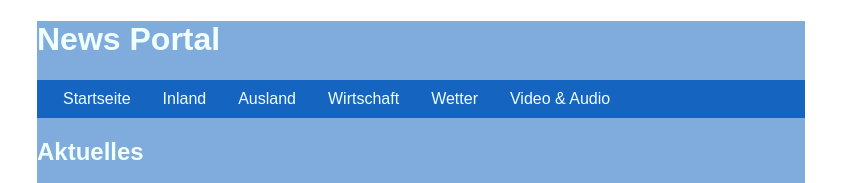
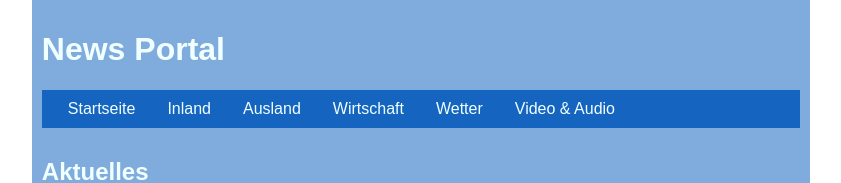
Before and after one commit to ChristianArning/GIS-Praktikum-News_Portal, a plain HTML site: page index.html in a window 1280 px wide. Shown: the top 183 px of the page, without its empty margins (219-1060 px from the left). Drawn offline with Linux system fonts and the light colour scheme.

Commit message:
Little Box fix

```diff
--- a/styles/main.css
+++ b/styles/main.css
@@ -1,15 +1,23 @@
 body {
     font-family: Arial, Helvetica, sans-serif;
     justify-content: center;
-    margin: 0% 20%;
     color: azure;
+    margin-top: 0%;
+    margin-bottom: 0%;
 }
 
 .content-wrapper {
     background-color: #80acdd;
+    margin: auto;
+    margin-top: 0%;
+    width: 60%;
+    padding: 10px;
 }
 
-header {}
+header {
+    margin-top: 5px;
+    margin-bottom: 30px;
+}
 
 .headernav {
     display: flex;
```
